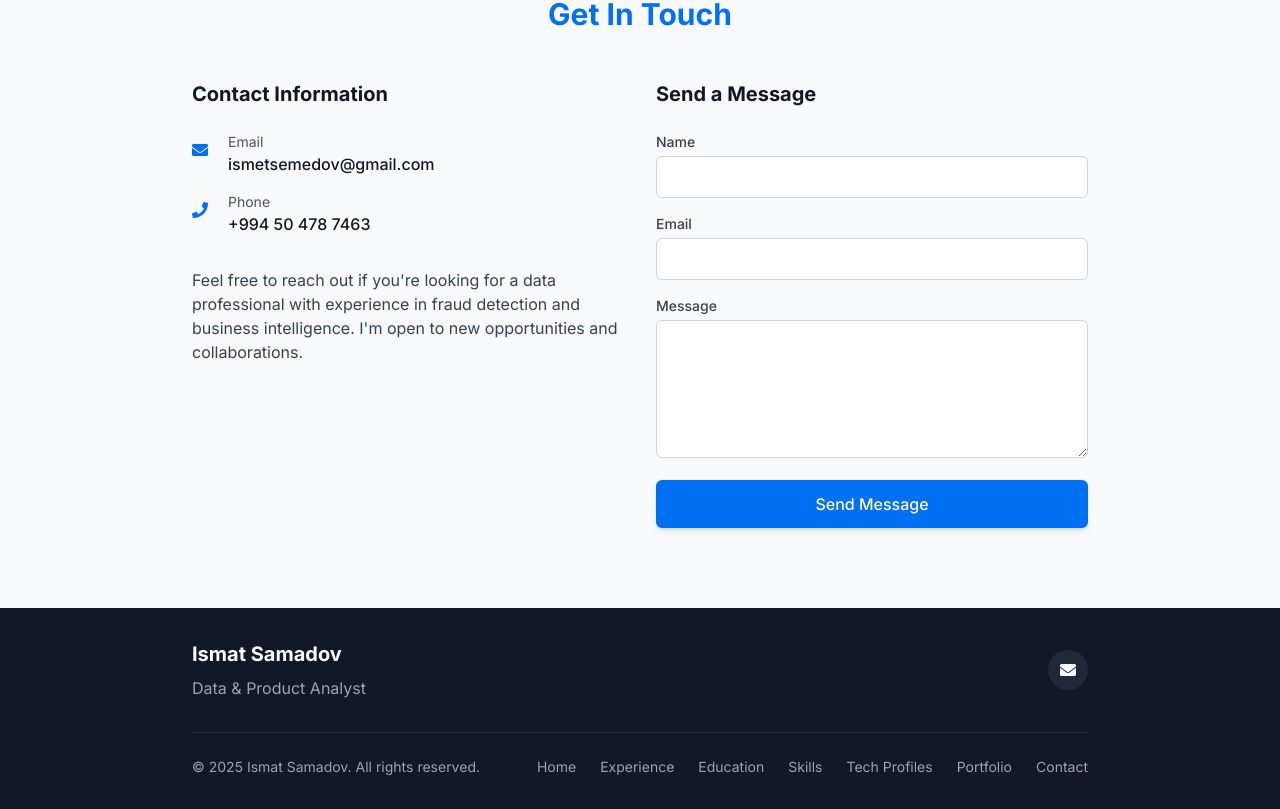
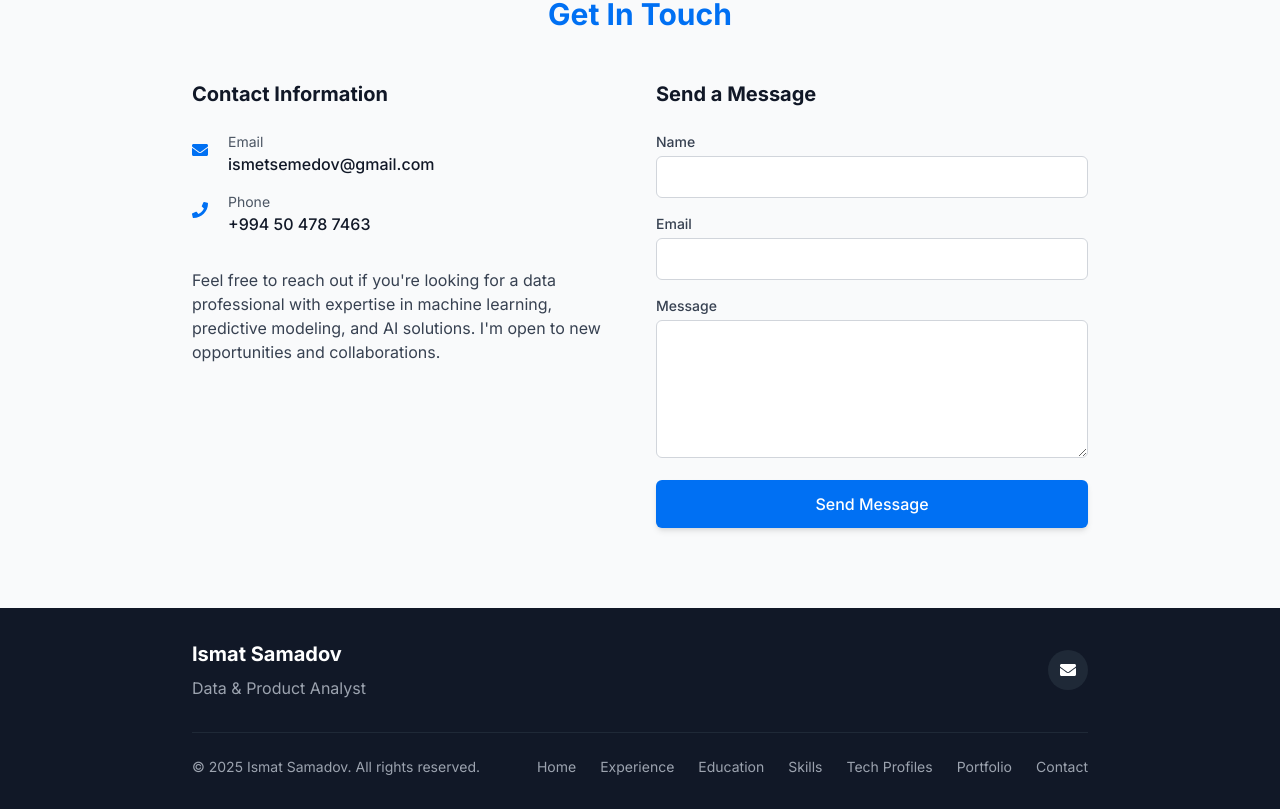
Before and after one commit to ulvibashir/profile, a Next.js app: page / in a window 1280 px wide. Shown: the part 4608-5417 px from the top of the page. Built offline with nearby package versions, Linux system fonts and the light colour scheme.

Commit message:
Update Contact.tsx

```diff
--- a/src/components/Contact.tsx
+++ b/src/components/Contact.tsx
@@ -75,8 +75,8 @@ const Contact = () => {
 
               <div className="mt-8">
                 <p className="text-gray-700">
-                  Feel free to reach out if you&apos;re looking for a data professional with experience in fraud detection
-                  and business intelligence. I&apos;m open to new opportunities and collaborations.
+                  Feel free to reach out if you&apos;re looking for a data professional with expertise in machine learning,
+                  predictive modeling, and AI solutions. I&apos;m open to new opportunities and collaborations.
                 </p>
               </div>
             </div>
```
